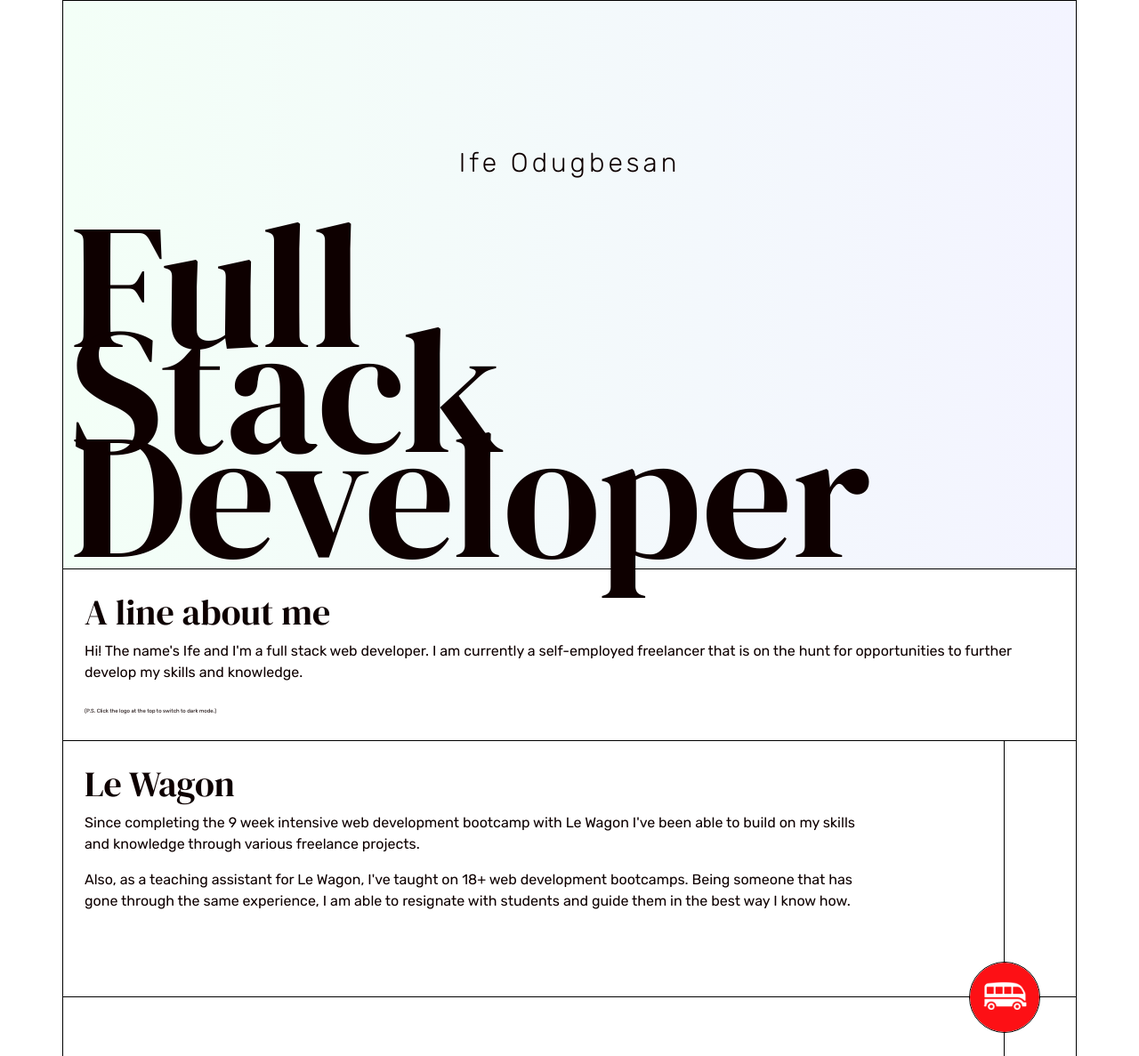
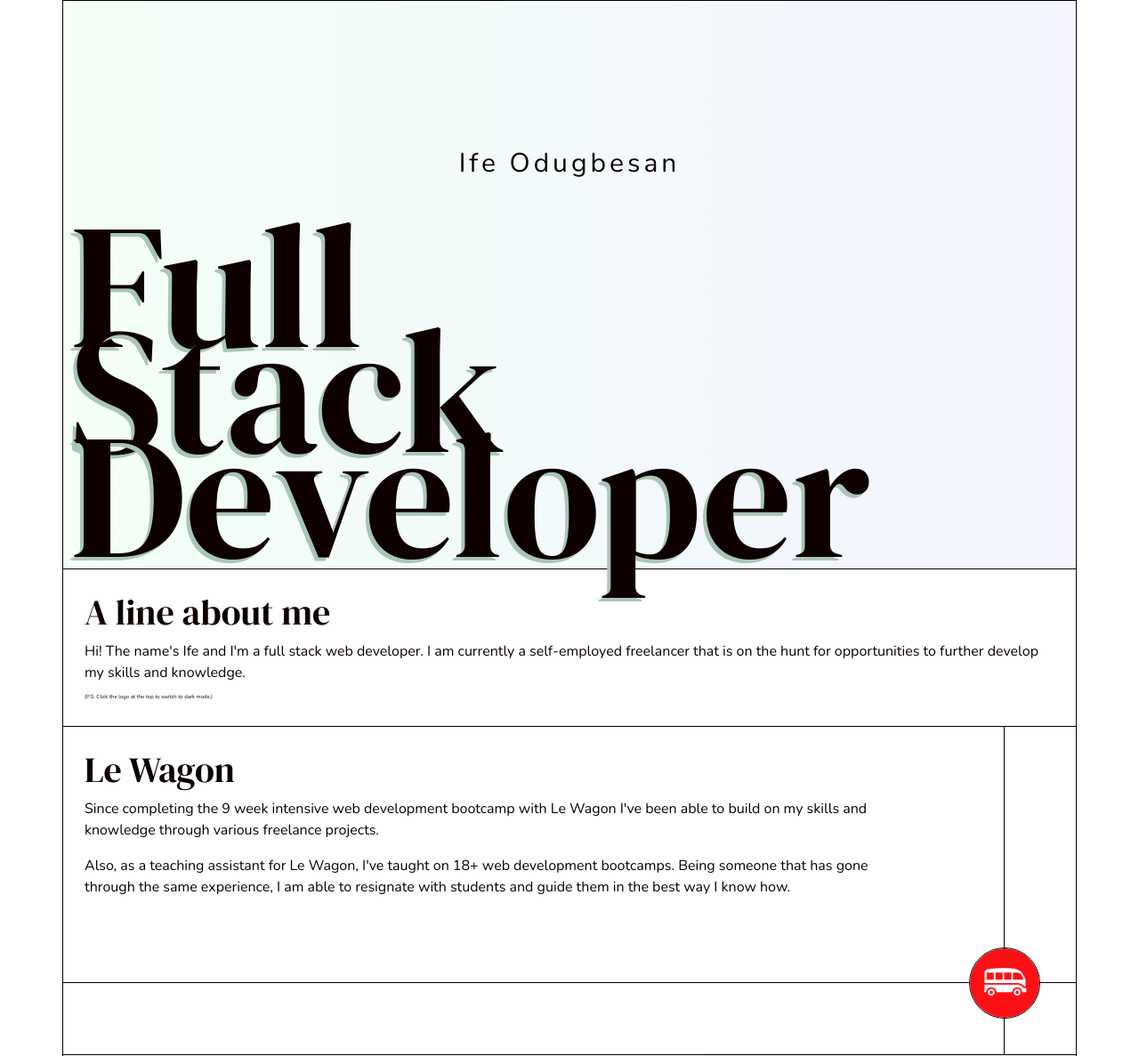
Before and after one commit to ifeodugbesan/portfolio, a Rails app: page / in a window 1280 px wide. Shown: the part 80-1267 px from the top of the page at 89% size. Run offline with Rails 7, Linux system fonts and the light colour scheme; style sheets or scripts are compiled from the project's sources; some libraries are stand-ins or nearby versions.

Commit message:
added text shadow

```diff
--- a/app/assets/stylesheets/config/_fonts.scss
+++ b/app/assets/stylesheets/config/_fonts.scss
@@ -1,4 +1,4 @@
-@import url('https://fonts.googleapis.com/css2?family=DM+Serif+Display&family=Rubik:wght@300;400;500&display=swap');
+@import url('https://fonts.googleapis.com/css2?family=DM+Serif+Display&family=Nunito:wght@200;300;400&display=swap');
 
-$body-font: "Rubik", "sans-serif";
+$body-font: "Nunito", "sans-serif";
 $headers-font: "DM Serif Display", "serif";
--- a/app/assets/stylesheets/pages/_home.scss
+++ b/app/assets/stylesheets/pages/_home.scss
@@ -24,12 +24,14 @@ h4 {
 }
 
 p {
+  font-weight: 200;
   @include for-phone-only {
     font-size: 14px;
   }
 }
 
 small {
+  font-weight: 200;
   font-size: 6px;
 }
 
@@ -211,6 +216,9 @@ small {
 
 .min-height {
   min-height: 100vh;
+}
+.main-title h1 {
+  text-shadow: -4px 4px #a9c5ba;
 }
 
 .banner {
--- a/app/views/pages/home.html.erb
+++ b/app/views/pages/home.html.erb
@@ -1,13 +1,13 @@
 <div class="container h-100">
   <div class="banner linear-bg">
     <p class="text-center">Ife Odugbesan</p>
-    <div class="">
+    <div class="main-title">
       <h1>Full<br>Stack<br>Developer</h1>
     </div>
   </div>
   <div class="bio">
     <h1>A line about me</h1>
-    <p>Hi! The name's Ife and I'm a full stack web developer. I am currently a self-employed freelancer that is on the hunt for opportunities to further develop my skills and knowledge.</p>
+    <p class="mb-0">Hi! The name's Ife and I'm a full stack web developer. I am currently a self-employed freelancer that is on the hunt for opportunities to further develop my skills and knowledge.</p>
     <small>(P.S. Click the logo at the top to switch to dark mode.)</small>
   </div>
   <div class="le-wagon">
```
Also changed, not shown: other parts of app/assets/stylesheets/pages/_home.scss (+3 -0 lines).
